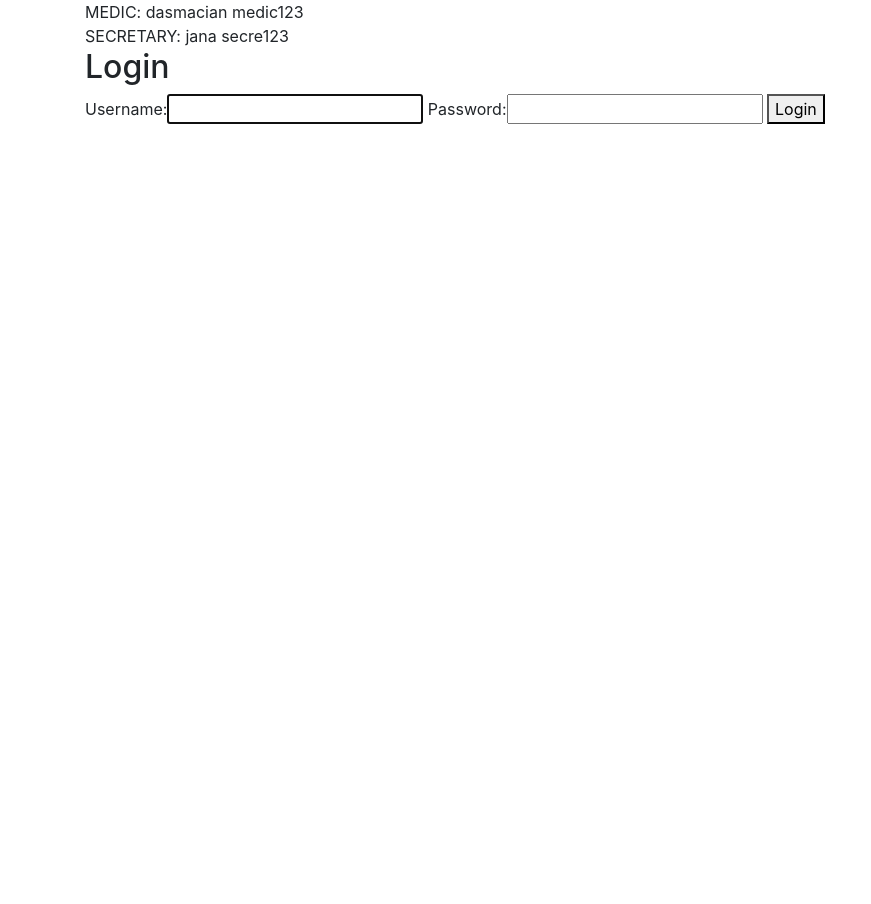
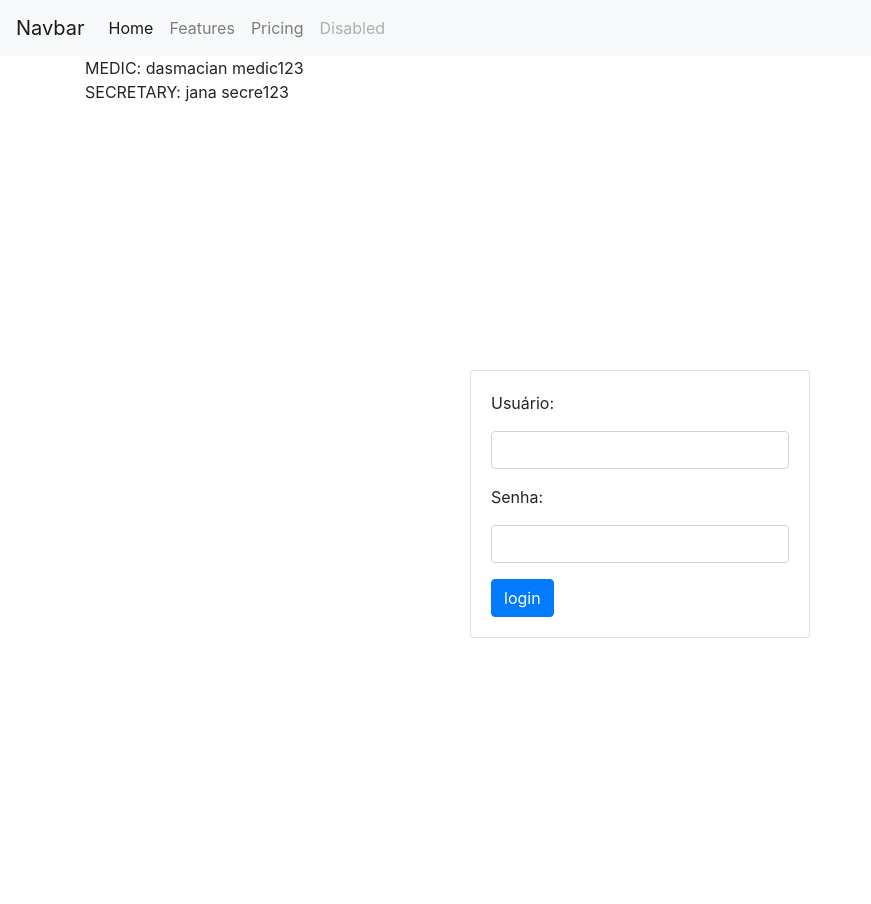
Before and after one commit to otaviobertucini/Clinic-Aid, a Django app: page /login/ in a window 1280 px wide. Shown: the whole page, without its empty margins (0-871 px from the left). Before the commit the page ends 124 px from the top, so only its background shows below. Run offline with Django 3.2, Linux system fonts and the light colour scheme; some libraries are stand-ins or nearby versions.

Commit message:
Login page stylished

```diff
--- a/templates/base.html
+++ b/templates/base.html
@@ -13,6 +13,29 @@
 </head>
 <body>
 
+    <nav class="navbar navbar-expand-lg navbar-light bg-light">
+        <a class="navbar-brand" href="#">Navbar</a>
+        <button class="navbar-toggler" type="button" data-toggle="collapse" data-target="#navbarNav" aria-controls="navbarNav" aria-expanded="false" aria-label="Toggle navigation">
+            <span class="navbar-toggler-icon"></span>
+        </button>
+        <div class="collapse navbar-collapse" id="navbarNav">
+            <ul class="navbar-nav">
+                <li class="nav-item active">
+                    <a class="nav-link" href="#">Home <span class="sr-only">(current)</span></a>
+                </li>
+                <li class="nav-item">
+                    <a class="nav-link" href="#">Features</a>
+                </li>
+                <li class="nav-item">
+                    <a class="nav-link" href="#">Pricing</a>
+                </li>
+                <li class="nav-item">
+                    <a class="nav-link disabled" href="#">Disabled</a>
+                </li>
+            </ul>
+        </div>
+    </nav>
+
     <div class="container">
         {% block main %}
         {% endblock %}
--- a/templates/registration/login.html
+++ b/templates/registration/login.html
@@ -8,11 +8,34 @@
     <br>
     SECRETARY: jana secre123
 
-    <h2>Login</h2>
-    <form method="post">
-        {% csrf_token %}
-        {{form}}
-        <button type="submit">Login</button>
-    </form>
+    <div class="container">
+        <div class="row justify-content-center align-items-center" style="height:100vh">
+            <div class="col-4">
+                <div class="card">
+                    <div class="card-body">
+                        <form method="post" action="{% url 'login' %}">
+                            {% csrf_token %}
+                            <div class="form-group">
+                                <p>Usuário: </p>
+                                <input type="text" class="form-control" name="username">
+                            </div>
+                            <div class="form-group">
+                                <p>Senha: </p>
+                                <input type="password" class="form-control" name="password">
+                            </div>
+                            <button type="submit" class="btn btn-primary">login</button>
+                        </form>
+
+                        {% if form.errors %}
+
+                            <p>Usuário ou senha incorretos!</p>
+
+                        {% endif %}
+
+                    </div>
+                </div>
+            </div>
+        </div>
+    </div>
 
 {% endblock %}
```
Also changed, not shown: 3 other files.
